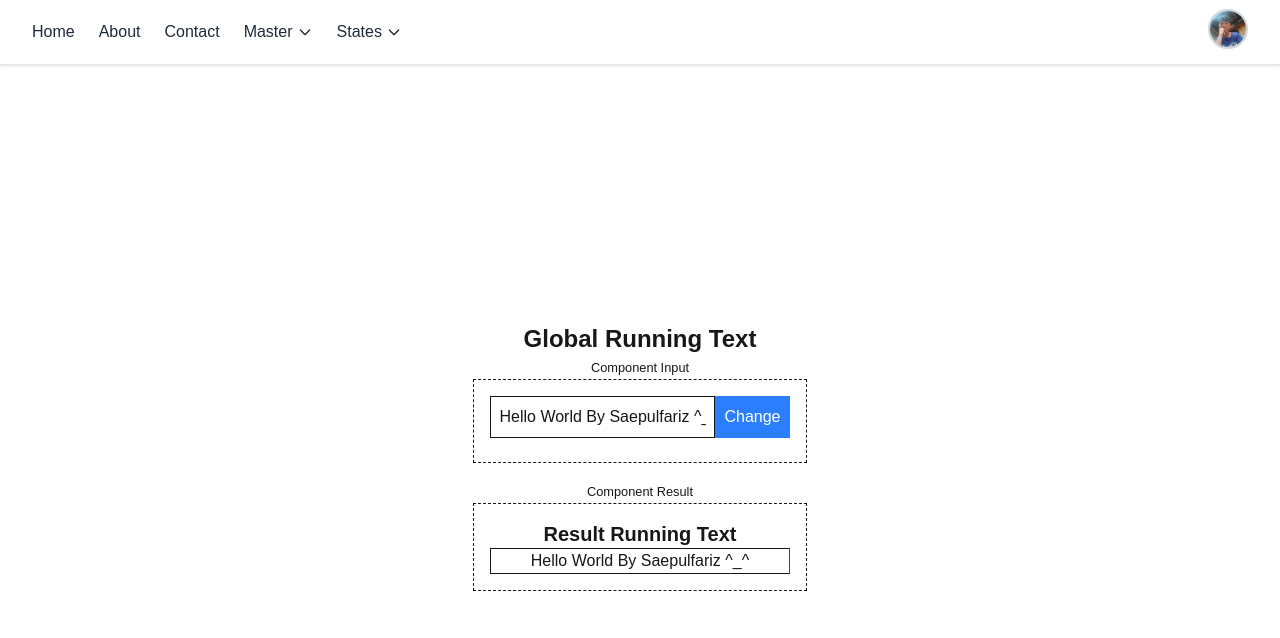
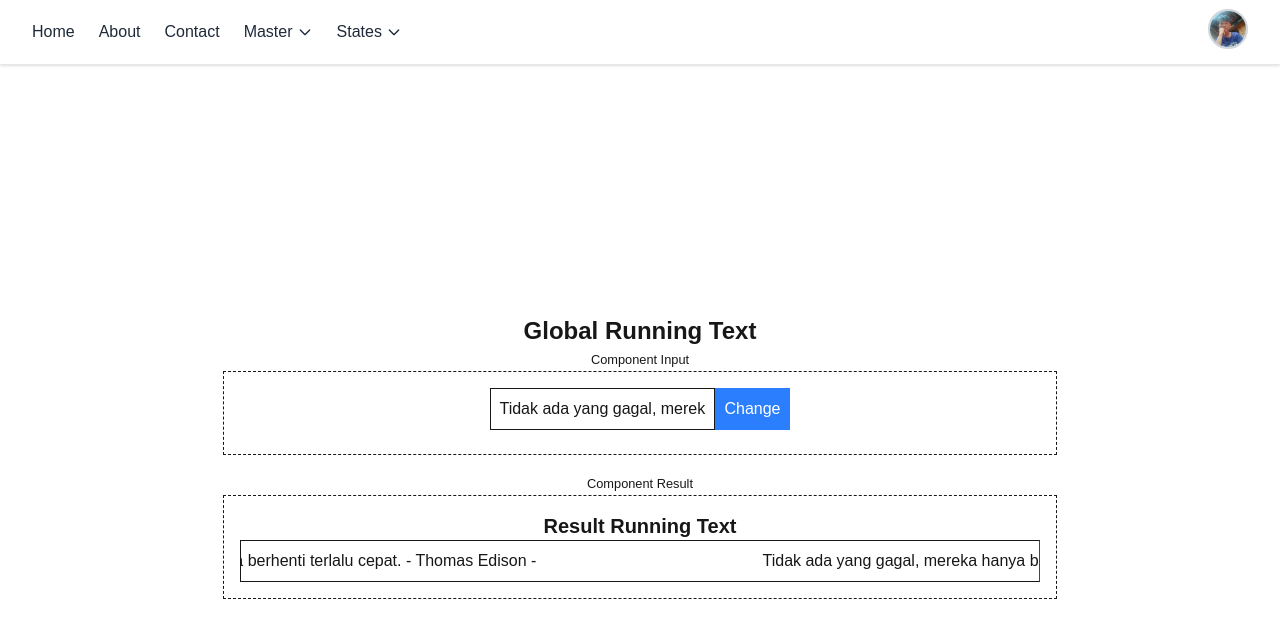
Before and after one commit to saepulfariz/nextjs-learning, a Next.js app: page /state/global-running-text in a window 1280 px wide. Shown: the top 638 px of the page. Built offline with nearby package versions, Linux system fonts and the light colour scheme.

Commit message:
add Marquee in state global running text

```diff
--- a/package.json
+++ b/package.json
@@ -14,6 +14,7 @@
     "next": "15.3.5",
     "react": "^19.0.0",
     "react-dom": "^19.0.0",
+    "react-fast-marquee": "^1.6.5",
     "react-redux": "^9.2.0"
   },
   "devDependencies": {
--- a/src/app/page.tsx
+++ b/src/app/page.tsx
@@ -1,7 +1,13 @@
+"use client";
+
+import { RootState } from "@/lib/store";
 import Image from "next/image";
 import Link from "next/link";
+import Marquee from "react-fast-marquee";
+import { useSelector } from "react-redux";
 
 export default function Home() {
+  const runningText = useSelector((state: RootState) => state.runningText.text);
   return (
     <div className="grid grid-rows-[20px_1fr_20px] items-center justify-items-center min-h-screen p-8 pb-20 gap-16 sm:p-20 font-[family-name:var(--font-geist-sans)]">
       <main className="flex flex-col gap-[32px] row-start-2 items-center sm:items-start">
@@ -44,11 +50,20 @@ export default function Home() {
           <Link
             className="rounded-full border border-solid border-black/[.08] dark:border-white/[.145] transition-colors flex items-center justify-center hover:bg-[#f2f2f2] dark:hover:bg-[#1a1a1a] hover:border-transparent font-medium text-sm sm:text-base h-10 sm:h-12 px-4 sm:px-5 w-full sm:w-auto md:w-[158px]"
             href="/contact"
-            target="_blank"
-            rel="noopener noreferrer"
           >
             Page Contact
           </Link>
+        </div>
+
+        <div className="w-100 border border-l-0 border-r-0">
+          <Marquee
+            pauseOnHover={true}
+            direction="left"
+            className="p-2"
+            speed={40}
+          >
+            {runningText.length > 0 ? runningText : "No text available"}
+          </Marquee>
         </div>
       </main>
       <footer className="row-start-3 flex gap-[24px] flex-wrap items-center justify-center">
--- a/src/app/ui/state/global-running-text/RunningTextShow.tsx
+++ b/src/app/ui/state/global-running-text/RunningTextShow.tsx
@@ -3,16 +3,25 @@
 import { RootState } from "@/lib/store";
 
 import { useSelector } from "react-redux";
+import Marquee from "react-fast-marquee";
 
 export default function RunningTextShow() {
   const runningText = useSelector((state: RootState) => state.runningText);
   const { text, loading } = runningText;
   return (
-    <>
+    <div>
       <h2 className="text-xl font-bold">Result Running Text</h2>
-      <p className="text-center text-underline border border-e-red-600">
-        {loading ? "Loading..." : text.length > 0 ? text : "No text available"}
-      </p>
-    </>
+      <div className="w-56 sm:w-96 md:w-[600px] lg:w-[800px]">
+        <div className="text-center text-underline border border-e-red-600 ">
+          <Marquee pauseOnHover={true} direction="left" className="p-2">
+            {loading
+              ? "Loading..."
+              : text.length > 0
+              ? text
+              : "No text available"}
+          </Marquee>
+        </div>
+      </div>
+    </div>
   );
 }
--- a/src/lib/features/runningTextSlice.ts
+++ b/src/lib/features/runningTextSlice.ts
@@ -9,7 +9,7 @@ export interface RunningTextState {
 }
 
 const initialState: RunningTextState = {
-  text: "Hello World By Saepulfariz ^_^",
+  text: "Tidak ada yang gagal, mereka hanya berhenti terlalu cepat. - Thomas Edison - ",
   loading: false,
 };
 export const runningTextSlice = createSlice({
```
Also changed, not shown: 1 other file (tests, documents, lock files or other folders).
